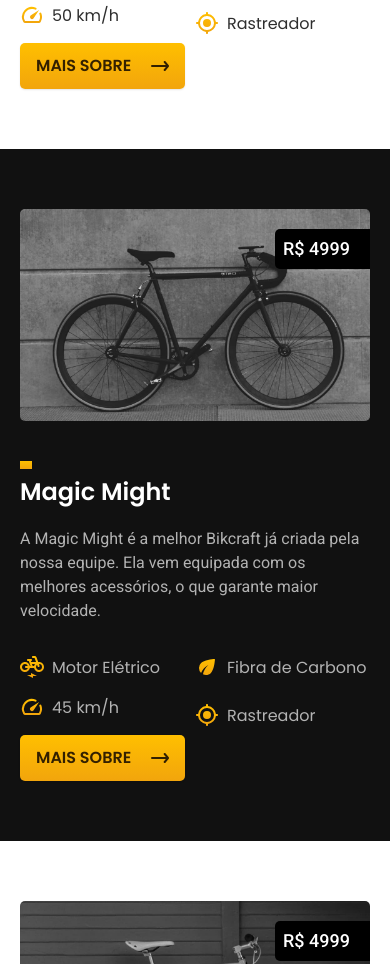
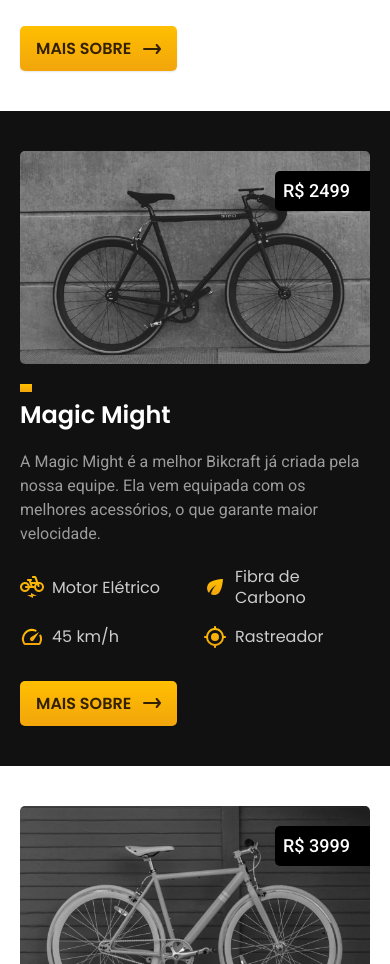
Before and after one commit to marcos-rds/bikcraft, a plain HTML site: page bicicletas.html in a window 390 px wide. Shown: the part 815-1779 px from the top of the page. Drawn offline with Linux system fonts and the light colour scheme.

Commit message:
update bicicletas

```diff
--- a/bicicletas.html
+++ b/bicicletas.html
@@ -14,7 +14,7 @@
     <link href="https://fonts.googleapis.com/css2?family=Merriweather:ital,wght@1,900&family=Poppins:wght@400;600&family=Roboto:wght@400;500&display=swap" rel="stylesheet">
 </head>
 
-<body>
+<body id="bicicletas">
     <header>
         <div class="header container">
             <a href="./"><img src="img/bikcraft.svg" alt="Logo da Bikcraft"></a>
@@ -36,10 +36,13 @@
         </section>
         <section class="bicicletas">
             <div class="bicicleta-conteudo container">
-                <div class="bicicleta-foto"><img src="img/bicicletas/nimbus.jpg" alt="Bicicleta Nimbus Stark"><span class="font-2-m cor-0">R$ 4999</span></div>
+                <div class="bicicleta-foto">
+                    <img src="img/bicicletas/nimbus.jpg" alt="Bicicleta Nimbus Stark">
+                    <span class="font-2-m cor-0">R$ 4999</span>
+                </div>
                 <div>
                     <h2 class="font-1-xl cor-11">Nimbus Stark</h2>
-                    <p class="font-2-s cor-10">A Nimbus Stark é a melhor Bikcraft já criada pela nossa equipe. Ela vem equipada com os melhores acessórios, o que garante maior velocidade.</p>
+                    <p class="font-2-s cor-8">A Nimbus Stark é a melhor Bikcraft já criada pela nossa equipe. Ela vem equipada com os melhores acessórios, o que garante maior velocidade.</p>
                     <div class="bicicleta-caracteristicas">
                         <ul class="font-1-m cor-10">
                             <li><img src="img/icones/bicicletas/eletrica.svg" width="24px" height="24px" alt="">Motor Elétrico</li>
@@ -47,33 +50,39 @@
                             <li><img src="img/icones/bicicletas/velocidade.svg" width="24px" height="24px" alt="">50 km/h</li>
                             <li><img src="img/icones/bicicletas/rastreador.svg" width="24px" height="24px" alt="">Rastreador</li>
                         </ul>
-                        <a class="botao" href="./nimbus.html">Mais sobre <img src="img/icones/seta-botao.svg" alt=""></a>
+                        <a class="botao seta" href="./magic.html">Mais sobre</a>
                     </div>
                 </div>
             </div>
             <div class="bicicleta-bg">
                 <div class="bicicleta-conteudo container">
-                    <div class="bicicleta-foto"><img src="img/bicicletas/magic.jpg" alt="Bicicleta Nimbus Stark"><span class="font-2-m cor-0">R$ 4999</span></div>
+                    <div class="bicicleta-foto">
+                        <img src="img/bicicletas/magic.jpg" alt="Bicicleta Nimbus Stark">
+                        <span class="font-2-m cor-0">R$ 2499</span>
+                    </div>
                     <div>
                         <h2 class="font-1-xl cor-0">Magic Might</h2>
-                        <p class="font-2-s cor-5">A Magic Might é a melhor Bikcraft já criada pela nossa equipe. Ela vem equipada com os melhores acessórios, o que garante maior velocidade.</p>
+                        <p class="font-2-s cor-6">A Magic Might é a melhor Bikcraft já criada pela nossa equipe. Ela vem equipada com os melhores acessórios, o que garante maior velocidade.</p>
                         <div class="bicicleta-caracteristicas">
-                            <ul class="font-1-m cor-5">
+                            <ul class="font-1-m cor-4">
                                 <li><img src="img/icones/bicicletas/eletrica.svg" width="24px" height="24px" alt="">Motor Elétrico</li>
                                 <li><img src="img/icones/bicicletas/sustentavel.svg" width="24px" height="24px" alt="">Fibra de Carbono</li>
                                 <li><img src="img/icones/bicicletas/velocidade.svg" width="24px" height="24px" alt="">45 km/h</li>
                                 <li><img src="img/icones/bicicletas/rastreador.svg" width="24px" height="24px" alt="">Rastreador</li>
                             </ul>
-                            <a class="botao" href="./magic.html">Mais sobre <img src="img/icones/seta-botao.svg" alt=""></a>
+                            <a class="botao seta" href="./magic.html">Mais sobre</a>
                         </div>
                     </div>
                 </div>
             </div>
             <div class="bicicleta-conteudo container">
-                <div class="bicicleta-foto"><img src="img/bicicletas/nebula.jpg" alt="Bicicleta Nimbus Stark"><span class="font-2-m cor-0">R$ 4999</span></div>
+                <div class="bicicleta-foto">
+                    <img src="img/bicicletas/nebula.jpg" alt="Bicicleta Nimbus Stark">
+                    <span class="font-2-m cor-0">R$ 3999</span>
+                </div>
                 <div>
                     <h2 class="font-1-xl cor-11">Nebula Cosmic</h2>
-                    <p class="font-2-s cor-10">A Nebula Cosmic é a melhor Bikcraft já criada pela nossa equipe. Ela vem equipada com os melhores acessórios, o que garante maior velocidade.</p>
+                    <p class="font-2-s cor-8">A Nebula Cosmic é a melhor Bikcraft já criada pela nossa equipe. Ela vem equipada com os melhores acessórios, o que garante maior velocidade.</p>
                     <div class="bicicleta-caracteristicas">
                         <ul class="font-1-m cor-10">
                             <li><img src="img/icones/bicicletas/eletrica.svg" width="24px" height="24px" alt="">Motor Elétrico</li>
@@ -81,7 +90,7 @@
                             <li><img src="img/icones/bicicletas/velocidade.svg" width="24px" height="24px" alt="">50 km/h</li>
                             <li><img src="img/icones/bicicletas/rastreador.svg" width="24px" height="24px" alt="">Rastreador</li>
                         </ul>
-                        <a class="botao" href="./magic.html">Mais sobre <img src="img/icones/seta-botao.svg" alt=""></a>
+                        <a class="botao seta" href="./magic.html">Mais sobre</a>
                     </div>
                 </div>
             </div>
--- a/css/bicicletas/bicicletas.css
+++ b/css/bicicletas/bicicletas.css
@@ -51,6 +51,7 @@
   min-height: 352px;
 }
 .bicicleta-foto > span {
+  display: inline-block;
   background-color: var(--cor-12);
   padding: 8px 20px 8px 8px;
   border-radius: 5px 0px 0px 5px;
@@ -64,6 +65,9 @@
 @media (max-width: 800px) {
   .bicicleta-conteudo {
     grid-template-columns: 1fr;
+    gap: 20px;
+    padding-top: 40px;
+    padding-bottom: 40px;
   }
   .bicicletas {
     padding-top: 0px;
@@ -84,5 +88,13 @@
     display: grid;
     grid-template-columns: 1fr 1fr;
     font-size: 1rem;
+    margin-bottom: 32px;
+    gap: 16px;
+  }
+  .bicicleta-caracteristicas ul li {
+    margin-bottom: 0px;
+  }
+  .bicicleta-conteudo p {
+    margin-bottom: 20px;
   }
 }
--- a/css/utilidades/componentes.css
+++ b/css/utilidades/componentes.css
@@ -27,6 +27,22 @@
 .botao-cinza:hover {
   background-color: var(--cor-9);
   background-image: none;
+}
+.botao.seta {
+  display: flex;
+  align-items: center;
+}
+.botao.seta::after {
+  content: "";
+  display: inline-block;
+  width: 18px;
+  height: 10px;
+  margin-left: 12px;
+  background: url(../../img/icones/seta-botao.svg);
+}
+.botao.seta:hover::after {
+  transform: translateX(4px);
+  transition: 0.3s;
 }
 @media (max-width: 600px) {
   .botao {
```
Also changed, not shown: termos.html (+1 -1 lines).
